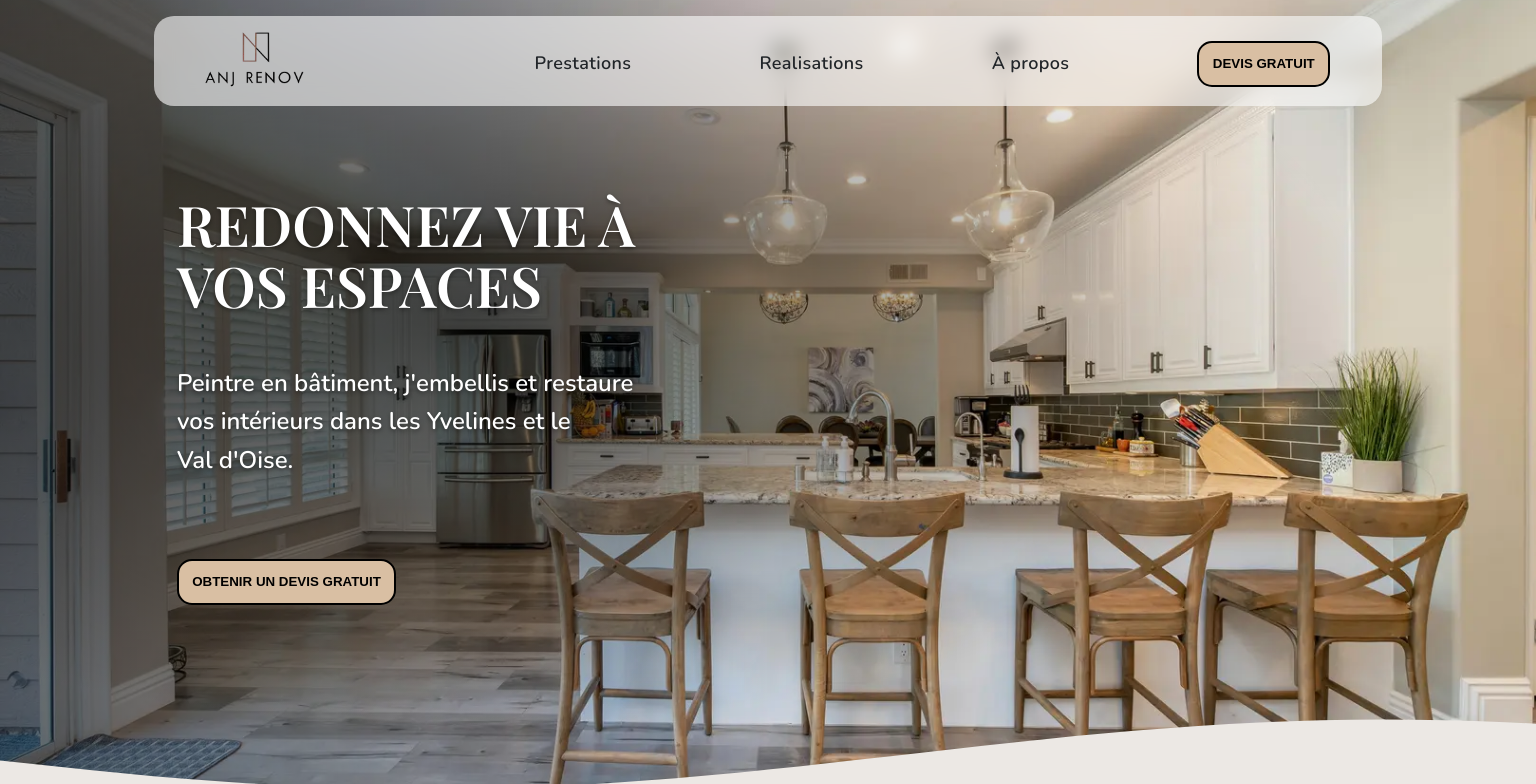
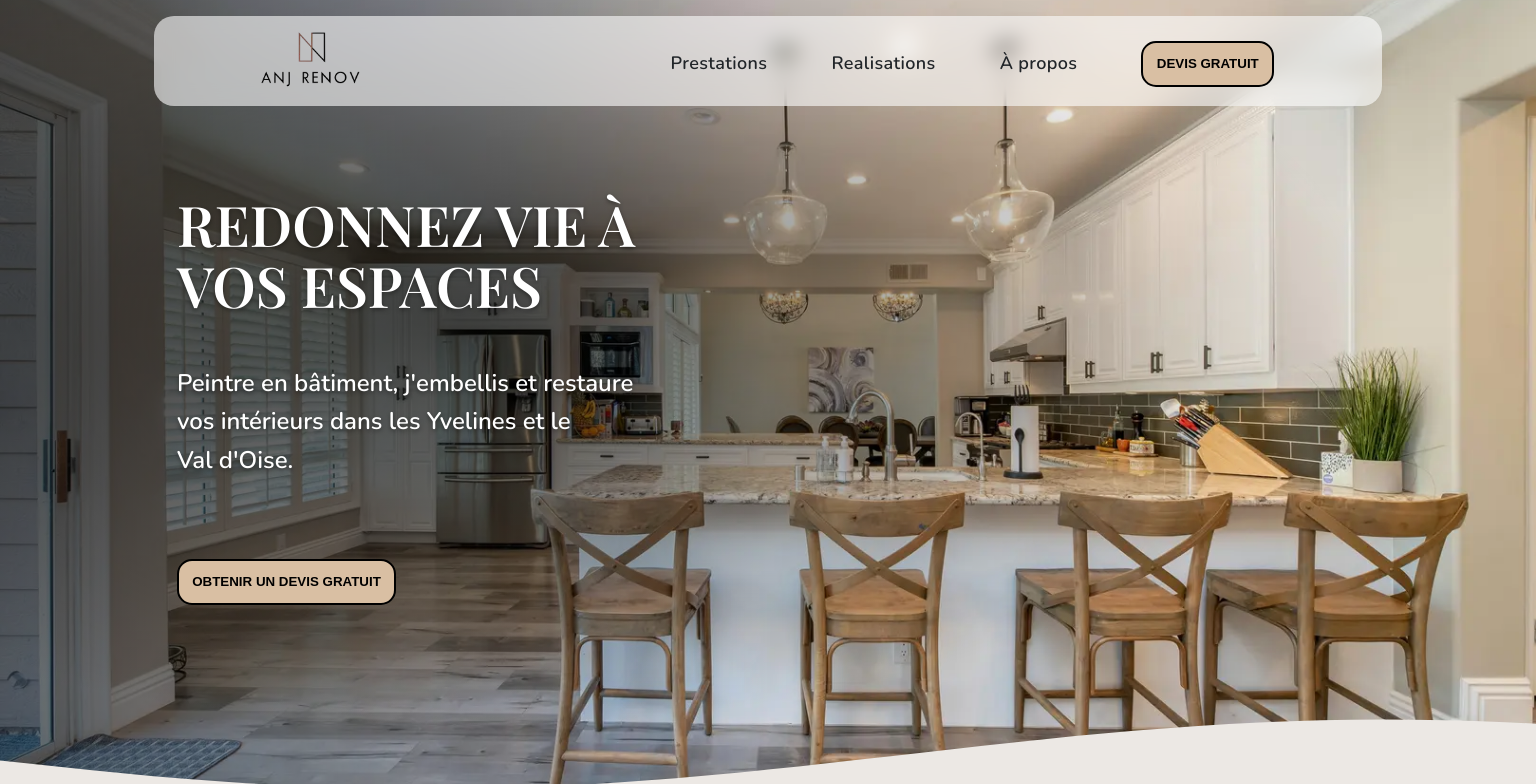
Before and after one commit to aurelienog/renov, a Next.js app: page / in a window 1536 px wide. Shown: the top 784 px of the page. Built offline with nearby package versions, Linux system fonts and the light colour scheme; a web font is replaced by a local one.

Commit message:
fix header

```diff
--- a/src/app/(root)/page.tsx
+++ b/src/app/(root)/page.tsx
@@ -7,8 +7,6 @@ import ProjectsSection from "@/sections-home/projects-section/ProjectsSection";
 import { JSX } from 'react';
 import BeforeAfterSection from "@/sections-home/before-after-section/BeforeAfterSection";
 import HowItWorksSection from "@/sections-home/how-it-works-section/HowItWorksSection";
-
-export const dynamic = "force-static";
 
 export default function Home(): JSX.Element {
   return (
--- a/src/app/mentions-legales/page.tsx
+++ b/src/app/mentions-legales/page.tsx
@@ -1,7 +1,5 @@
 import React, { JSX } from 'react';
 import styles from "../politique-de-confidentialite/page.module.css";
-
-export const dynamic = "force-static";
 
 function legal(): JSX.Element {
   return (
--- a/src/app/politique-de-confidentialite/page.tsx
+++ b/src/app/politique-de-confidentialite/page.tsx
@@ -1,7 +1,5 @@
 import React, { JSX } from 'react';
 import styles from './page.module.css';
-
-export const dynamic = "force-static";
 
 function confidentialityPage(): JSX.Element {
   return (
--- a/src/app/prestations/page.tsx
+++ b/src/app/prestations/page.tsx
@@ -1,5 +1,4 @@
 import React from 'react';
-export const dynamic = "force-static";
 
 function page() {
   return (
--- a/src/components/navigation-bar/styles.module.css
+++ b/src/components/navigation-bar/styles.module.css
@@ -67,7 +67,7 @@
     border: none;
 
     & li {
-      padding: 0 4rem;
+      padding: 0 2rem;
     }
 
     & li:first-of-type{
```
